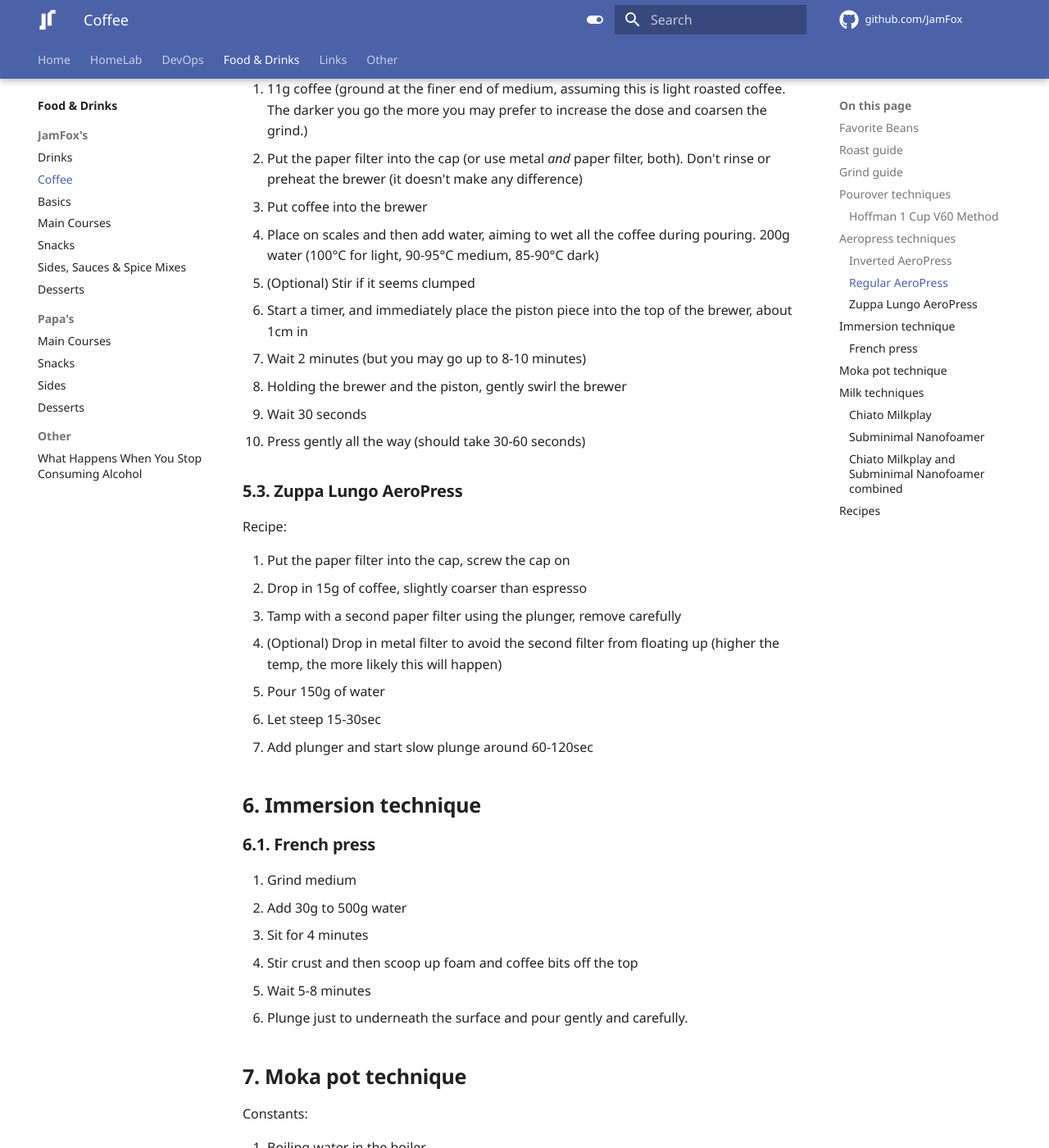
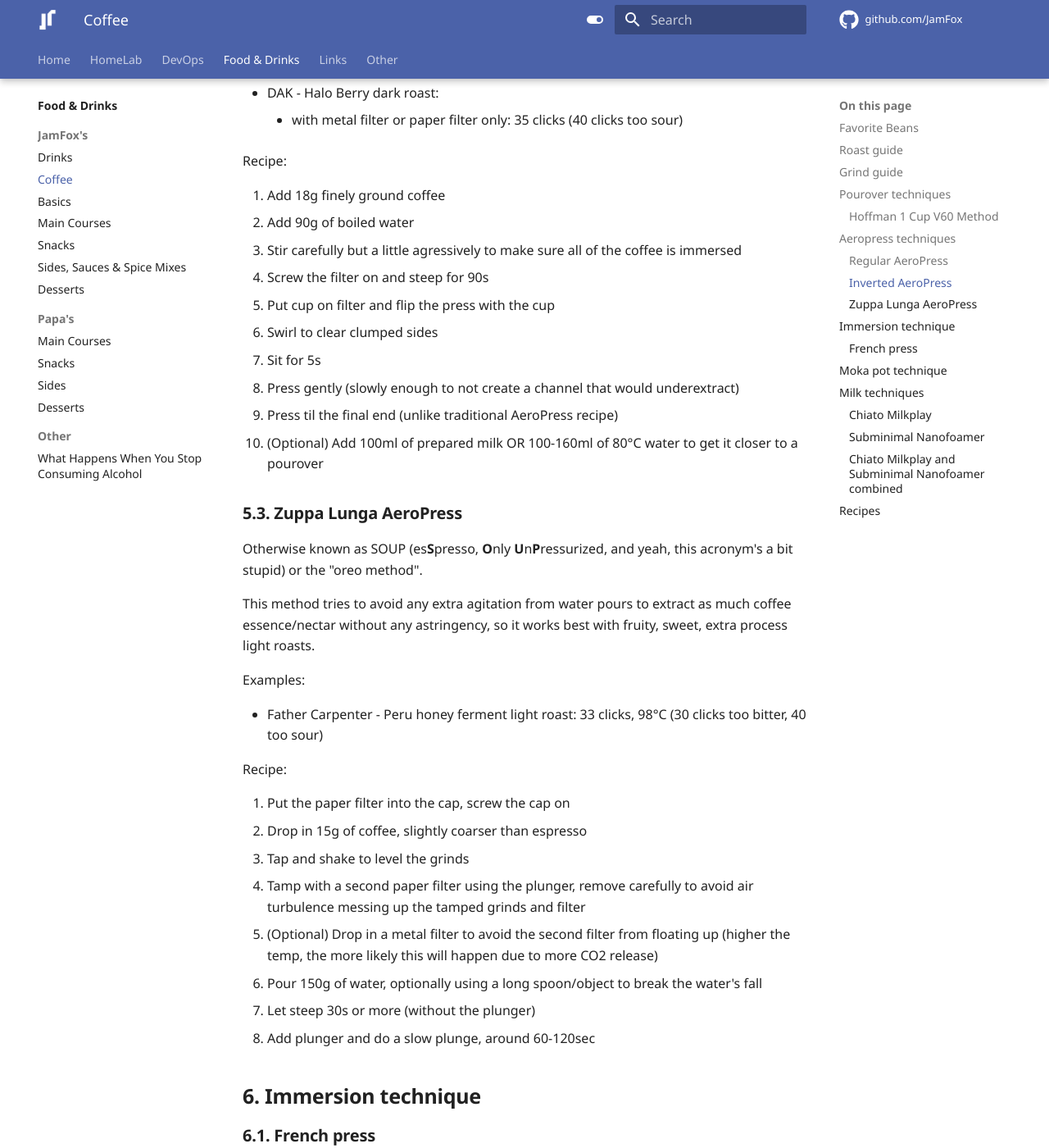
Before and after one commit to JamFox/docs.jamfox.dev, an MkDocs documentation site: the page built from docs/content/food/coffee.md, in a window 1280 px wide and 1400 px high, scrolled down 4749 px. Shown: the whole window at 82% size. Built offline with MkDocs 1.6.1 and Material for MkDocs 9.7.7, drawn with Linux system fonts in a browser that asks for light colours; plug-ins that fetch from the network failed and are left out; comment, search, counter and statistics services are not loaded; some of the changed text lies outside the part shown.

Commit message:
zuppa lunga update, reorder ap methods

```diff
--- a/docs/content/food/coffee.md
+++ b/docs/content/food/coffee.md
@@ -14,8 +14,9 @@ Special:
 
 - [Ristretto](https://www.facebook.com/ristrettocafemovil/) - Pache (espresso, iced, universal)
 - [Brew Brothers Specialty Coffee](https://www.instagram.com/brewbros_cafe) - Bourbon Rojo (espresso)
-- [Cafe Amaia Zagrado](https://amaiazagrado.wordpress.com/) (Light columbian espresso, extremely chocolatey and fruity)
+- [Cafe Amaia Zagrado](https://amaiazagrado.wordpress.com/) (light columbian espresso, extremely chocolatey and fruity even in espresso form)
 - [DAK](https://www.dakcoffeeroasters.com/) Halo Berry (dark roast acidic berry splash)
+- [Father Carpenter](https://fathercarpenter.com/) - Peru honey ferment light roast (velvety and delicate)
 
 Emergency:
 
@@ -88,11 +89,36 @@ If grind was too coarse:
 
 ## Aeropress techniques
 
-18g beans results in 36-40g of coffee from an espresso machine, 65 to 70g of coffee from immersion techniques to get something "espresso-like".
+### Regular AeroPress
+
+This recipe [calls for a fine grind](https://aeroprecipe.com/recipes/james-hoffmann-aeropress-recipe), nearing espresso grind levels and is built around the **paper filter only**. Using the regular filter holder and regular paper filter, it will underextract in the beginning like every other non-inverted AeroPress recipe.
+
+Warning when using only the metal filter: you will find it too bitter even at double coarseness of pourover (100 clicks or more with Kingrinder K6) and 95°C and might find some sour notes too, this is due to the metal filter not holding enough in when seeping and pushing.
+
+Examples with Kingrinder K6:
+
+- Father Carpenter - Kenya light roast:
+    - with metal and paper filter: 35-25 clicks, 97-100°C still too sour
+    - with paper filter only: 38 clicks, 97-100°C (35 clicks too bitter, 45 too sour)
+- Lykke - Peru Agua de Nieve light roast:
+    - with paper filter only: 34 clicks, 100°C
+
+Recipe:
+
+1. 11g coffee (ground at the finer end of medium, assuming this is light roasted coffee. The darker you go the more you may prefer to increase the dose and coarsen the grind.)
+2. Put the paper filter into the cap (or use metal *and* paper filter, both). Don't rinse or preheat the brewer (it doesn't make any difference)
+3. Put coffee into the brewer
+4. Place on scales and then add water, aiming to wet all the coffee during pouring. 200g water (100°C for light, 90-95°C medium, 85-90°C dark)
+5. (Optional) Stir if it seems clumped
+6. Start a timer, and immediately place the piston piece into the top of the brewer, about 1cm in
+7. Wait 2 minutes (but you may go up to 8-10 minutes)
+8. Holding the brewer and the piston, gently swirl the brewer
+9. Wait 30 seconds
+10. Press gently all the way (should take 30-60 seconds)
 
 ### Inverted AeroPress
 
-Inverted method for "espresso-like", more stronger taste. This results in a more uniform taste compared to regular AeroPress method which underextracts in the beginning.
+Inverted method for "espresso-like", more stronger taste. This also results in a more uniform taste compared to regular AeroPress method which underextracts in the beginning. 18g beans results in 36-40g of coffee from an espresso machine, 65 to 70g of coffee from immersion techniques to get something "espresso-like".
 
 **This recipe is made for dark and medium roasts**, light roast will come out sour even with more stirring and steeping time.
 
@@ -121,44 +147,26 @@ Recipe:
 9.  Press til the final end (unlike traditional AeroPress recipe)
 10. (Optional) Add 100ml of prepared milk OR 100-160ml of 80°C water to get it closer to a pourover
 
-### Regular AeroPress
+### Zuppa Lunga AeroPress
 
-This recipe [calls for a fine grind](https://aeroprecipe.com/recipes/james-hoffmann-aeropress-recipe), nearing espresso grind levels and is built around the **paper filter only**. Using the regular filter holder and regular paper filter, it will underextract in the beginning like every other non-inverted AeroPress recipe.
+Otherwise known as SOUP (es**S**presso, **O**nly **U**n**P**ressurized, and yeah, this acronym's a bit stupid) or the "oreo method".
 
-Warning when using only the metal filter: you will find it too bitter even at double coarseness of pourover (100 clicks or more with Kingrinder K6) and 95°C and might find some sour notes too, this is due to the metal filter not holding enough in when seeping and pushing.
+This method tries to avoid any extra agitation from water pours to extract as much coffee essence/nectar without any astringency, so it works best with fruity, sweet, extra process light roasts.
 
-Examples with Kingrinder K6:
+Examples:
 
-- Father Carpenter - Kenya light roast:
-    - with metal and paper filter: 35-25 clicks, 97-100°C still too sour
-    - with paper filter only: 38 clicks, 97-100°C (35 clicks too bitter, 45 too sour)
-- Lykke - Peru Agua de Nieve light roast:
-    - with paper filter only: 34 clicks, 100°C
-
-Recipe:
-
-1. 11g coffee (ground at the finer end of medium, assuming this is light roasted coffee. The darker you go the more you may prefer to increase the dose and coarsen the grind.)
-2. Put the paper filter into the cap (or use metal *and* paper filter, both). Don't rinse or preheat the brewer (it doesn't make any difference)
-3. Put coffee into the brewer
-4. Place on scales and then add water, aiming to wet all the coffee during pouring. 200g water (100°C for light, 90-95°C medium, 85-90°C dark)
-5. (Optional) Stir if it seems clumped
-6. Start a timer, and immediately place the piston piece into the top of the brewer, about 1cm in
-7. Wait 2 minutes (but you may go up to 8-10 minutes)
-8. Holding the brewer and the piston, gently swirl the brewer
-9. Wait 30 seconds
-10. Press gently all the way (should take 30-60 seconds)
-
-### Zuppa Lungo AeroPress
+- Father Carpenter - Peru honey ferment light roast: 33 clicks, 98°C (30 clicks too bitter, 40 too sour)
 
 Recipe:
 
 1. Put the paper filter into the cap, screw the cap on
 2. Drop in 15g of coffee, slightly coarser than espresso
-3. Tamp with a second paper filter using the plunger, remove carefully
-4. (Optional) Drop in metal filter to avoid the second filter from floating up (higher the temp, the more likely this will happen)
-5. Pour 150g of water
-6. Let steep 15-30sec
-7. Add plunger and start slow plunge around 60-120sec
+3. Tap and shake to level the grinds
+4. Tamp with a second paper filter using the plunger, remove carefully to avoid air turbulence messing up the tamped grinds and filter
+5. (Optional) Drop in a metal filter to avoid the second filter from floating up (higher the temp, the more likely this will happen due to more CO2 release)
+6. Pour 150g of water, optionally using a long spoon/object to break the water's fall
+7. Let steep 30s or more (without the plunger)
+8. Add plunger and do a slow plunge, around 60-120sec
 
 ## Immersion technique
 
```
